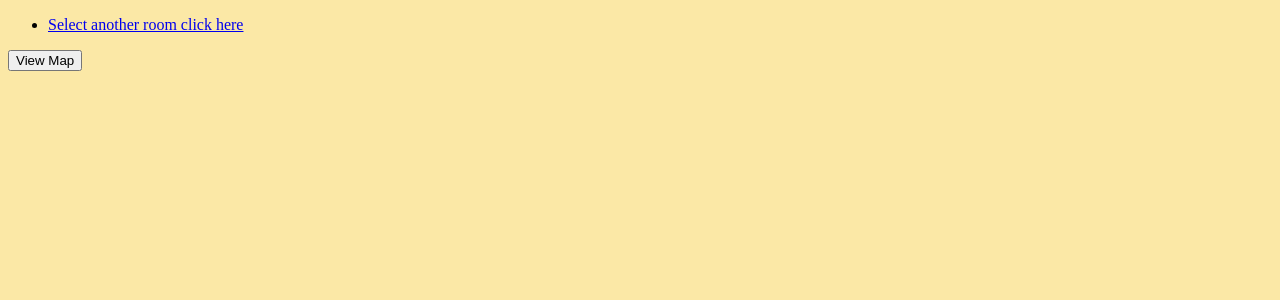
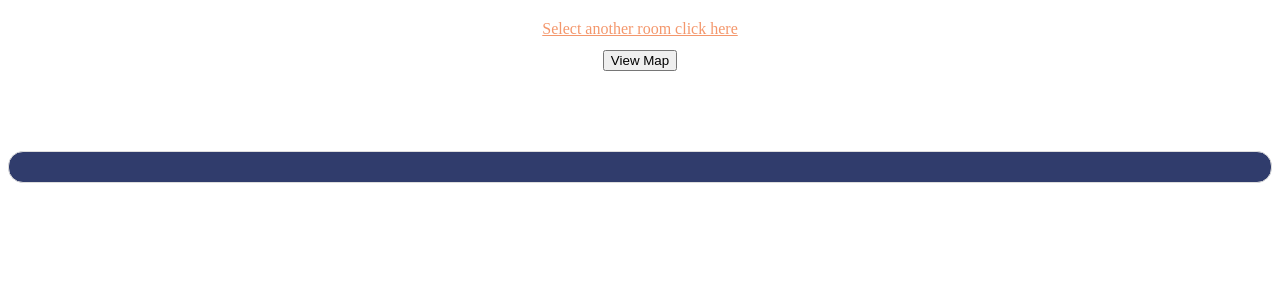
Before and after one commit to zjsan/Capstone-Project, a Flask app: template templates/base.html in a window 1280 px wide. Shown: the top 300 px of the page. Run offline with Flask 3, Linux system fonts and the light colour scheme; the template is opened without the code that fills it, so the values that code supplies are empty; parts of the project's set-up code (start-up, migrations or seed data) failed here and were passed over.

Commit message:
Update style1.css

```diff
--- a/static/css/style1.css
+++ b/static/css/style1.css
@@ -1,3 +1,33 @@
 body{
-    background-color:  #fbe8a6;
+    background-color:  #fff;
 }
+
+#navigation{
+    text-align: center;
+}
+ul{
+  margin: 0px;
+  padding: 0px;
+  overflow: hidden;
+}
+li{
+    list-style-type: none;
+    display: inline-block;
+}
+li a{
+    margin-left: 0px;
+    display: block;
+    color: #f4976c;
+    padding: 12px 10px;
+    text-align: center;
+}
+#direction{
+    display: flex;
+    justify-content: space-around;
+    margin-top: 5rem;
+    color: #f4976c;
+    padding: 15px 5px;
+    background-color: #303c6c;
+    border: 1px solid #ddd;
+    border-radius: 15px;
+}
```
